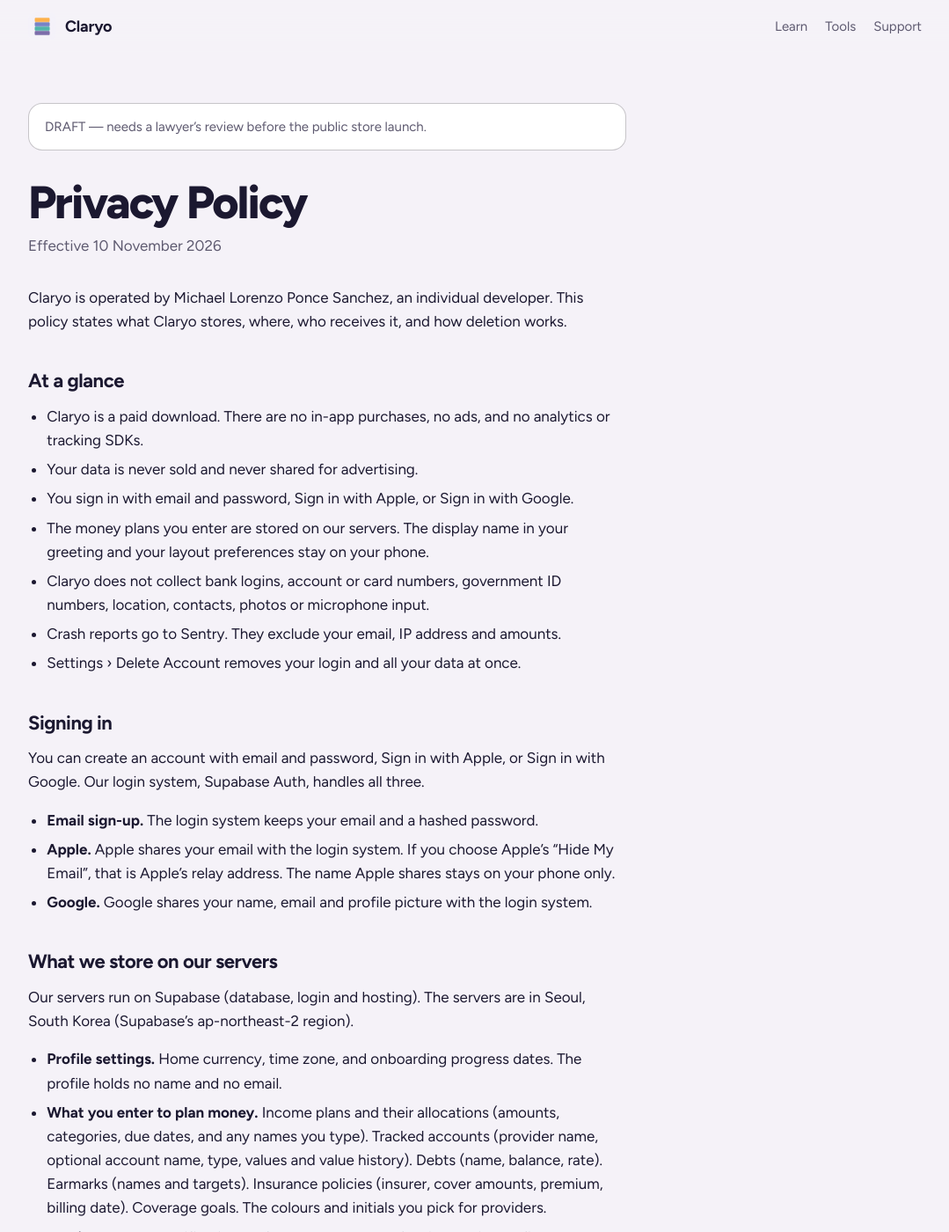
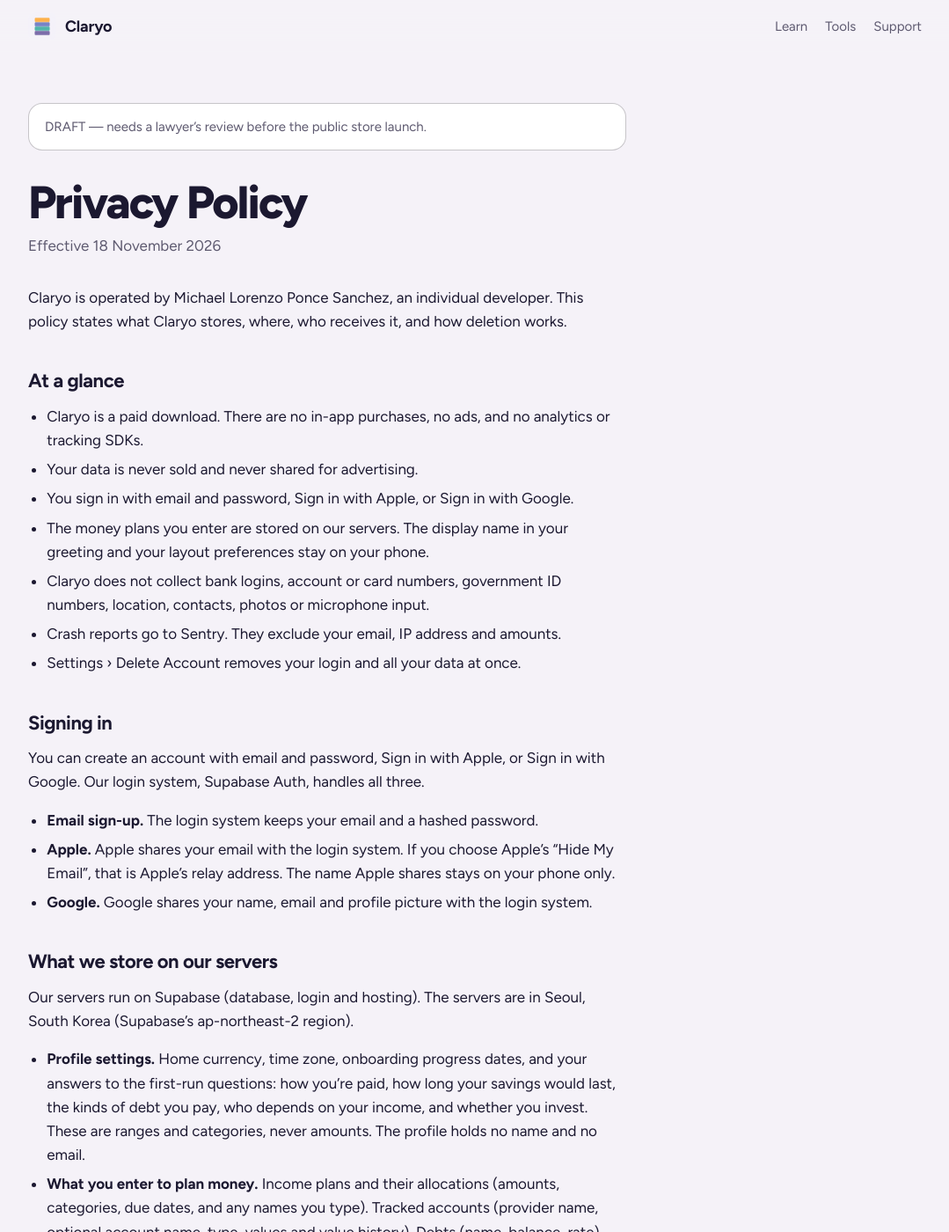
Before and after one commit to mikeponces/claryo, a Jekyll site: the page built from privacy/index.md, in a window 1280 px wide and 1400 px high. Shown: the whole window at 88% size, without its empty margins (100-1179 px from the left). Built offline with Jekyll 4.4.1, drawn with Linux system fonts in a browser that asks for light colours; our own code applies the rules of GitHub Pages for plain Markdown files.

Commit message:
Update privacy policy effective date and expand profile settings description: change the effective date to 18 November 2026 and include additional details about the profile settings related to user financial information.

```diff
--- a/privacy/index.md
+++ b/privacy/index.md
@@ -2,7 +2,7 @@
 
 # Privacy Policy
 
-Effective 10 November 2026
+Effective 18 November 2026
 
 Claryo is operated by Michael Lorenzo Ponce Sanchez, an individual developer. This policy states what Claryo stores, where, who receives it, and how deletion works.
 
@@ -28,7 +28,7 @@ You can create an account with email and password, Sign in with Apple, or Sign i
 
 Our servers run on Supabase (database, login and hosting). The servers are in Seoul, South Korea (Supabase's ap-northeast-2 region).
 
-- **Profile settings.** Home currency, time zone, and onboarding progress dates. The profile holds no name and no email.
+- **Profile settings.** Home currency, time zone, onboarding progress dates, and your answers to the first-run questions: how you're paid, how long your savings would last, the kinds of debt you pay, who depends on your income, and whether you invest. These are ranges and categories, never amounts. The profile holds no name and no email.
 - **What you enter to plan money.** Income plans and their allocations (amounts, categories, due dates, and any names you type). Tracked accounts (provider name, optional account name, type, values and value history). Debts (name, balance, rate). Earmarks (names and targets). Insurance policies (insurer, cover amounts, premium, billing date). Coverage goals. The colours and initials you pick for providers.
 - **Reminders.** Your notification preferences and a log of which reminders fired.
 - **Portfolio check-ins.** The dates of your check-ins. No amounts.
```
